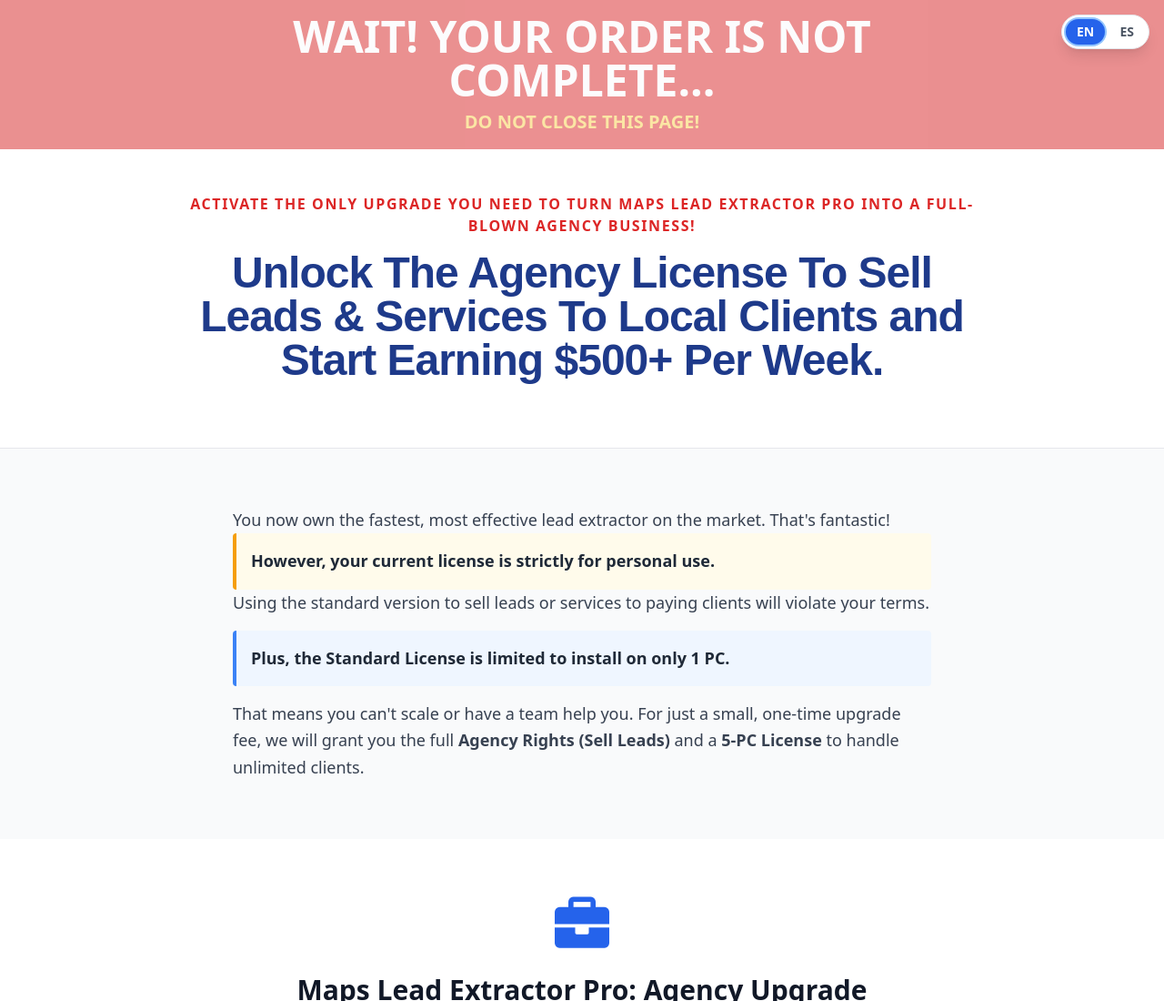
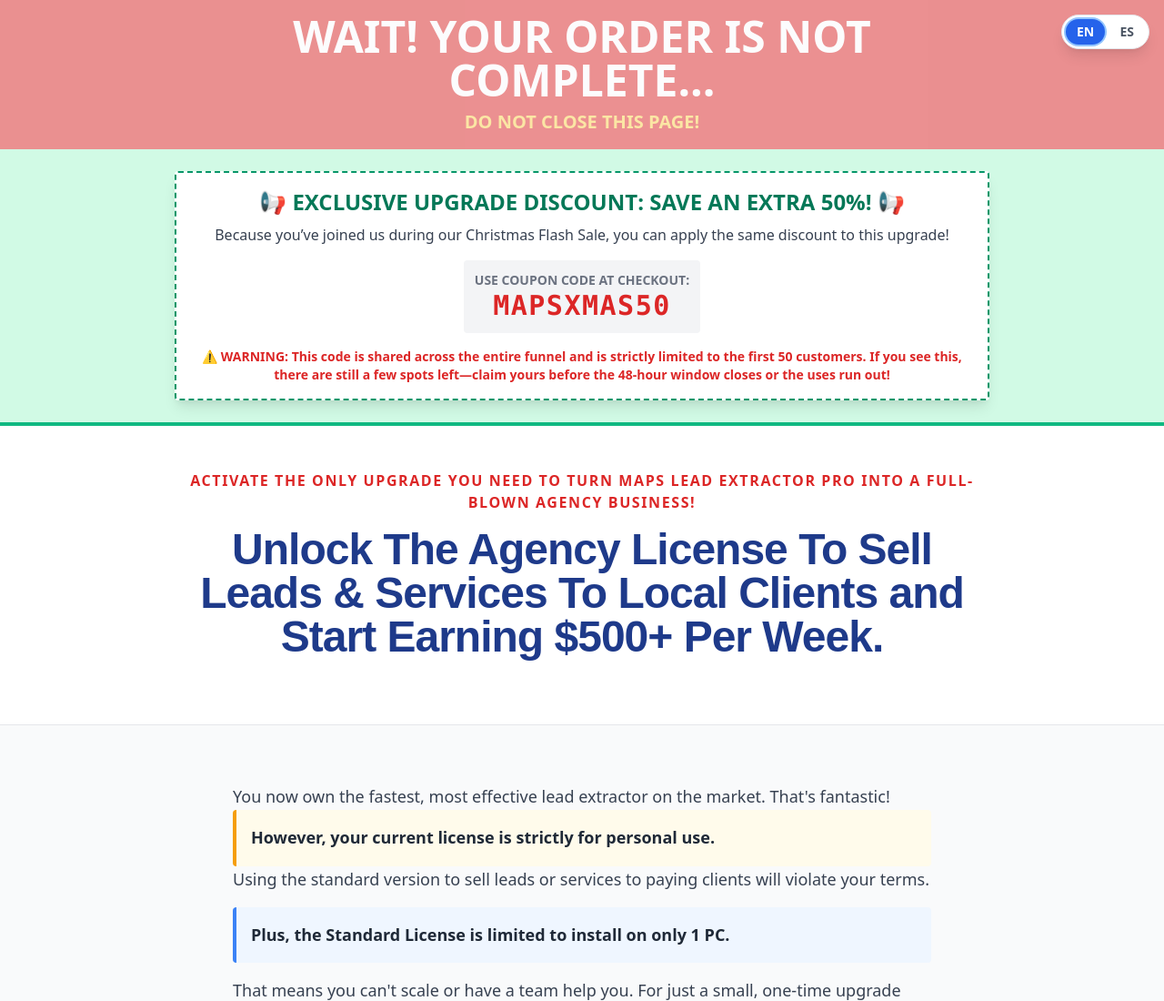
Before and after one commit to ProjectOne2020/agency, a plain HTML site: page index.html in a window 1280 px wide. Shown: the top 1100 px of the page at 91% size. Drawn offline with nearby package versions, Linux system fonts and the light colour scheme.

Commit message:
Update index.html

```diff
--- a/index.html
+++ b/index.html
@@ -55,6 +55,25 @@
                 <span data-lang="en">DO NOT CLOSE THIS PAGE!</span>
                 <span data-lang="es">¡NO CIERRES ESTA PÁGINA!</span>
             </p>
+        </div>
+    </div>
+
+    <!-- FLASH SALE DISCOUNTS OTO 1 -->
+    <div class="bg-green-100 border-b-4 border-green-500 py-6 px-4 text-center">
+        <div class="max-w-4xl mx-auto border-2 border-dashed border-green-600 p-4 rounded bg-white shadow-lg">
+            <p class="text-xl md:text-2xl font-black text-green-700 mb-2">📢 EXCLUSIVE UPGRADE DISCOUNT: SAVE AN EXTRA
+                50%! 📢</p>
+            <p class="text-gray-700 font-medium mb-4">Because you’ve joined us during our Christmas Flash Sale, you can
+                apply the same discount to this upgrade!</p>
+
+            <div class="bg-gray-100 p-3 rounded inline-block mb-4">
+                <p class="text-sm font-bold uppercase text-gray-500">Use Coupon Code at Checkout:</p>
+                <p class="text-3xl font-mono font-black text-red-600 tracking-wider">MAPSXMAS50</p>
+            </div>
+
+            <p class="text-sm text-red-600 font-bold">⚠️ WARNING: This code is shared across the entire funnel and is
+                strictly limited to the first 50 customers. If you see this, there are still a few spots left—claim
+                yours before the 48-hour window closes or the uses run out!</p>
         </div>
     </div>
 
```
